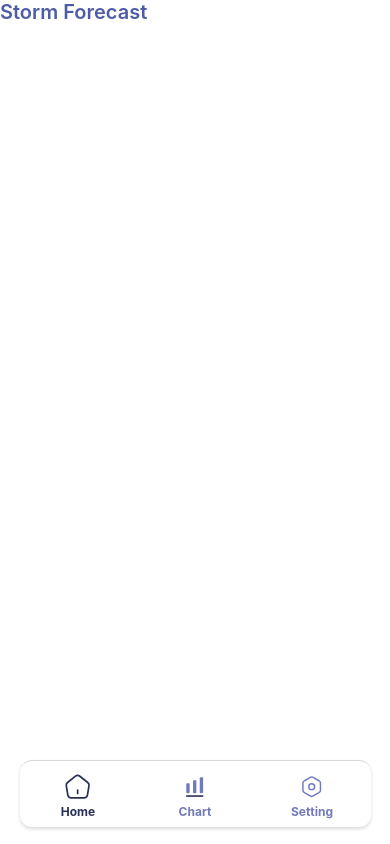
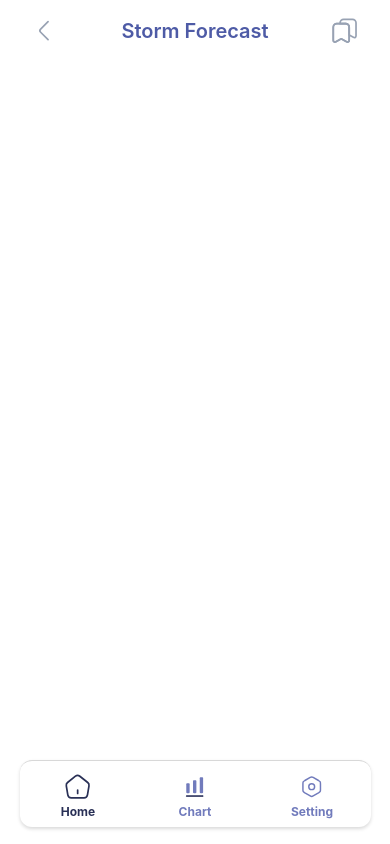
Before and after one commit to TalJa1/StormTracking, a React Native app: screen /Home in a window 390 px wide. Built offline with nearby package versions, Linux system fonts and the light colour scheme.

Commit message:
Refactor SVG icon functions and add new icons

```diff
--- a/views/bottomNavigator/Home.tsx
+++ b/views/bottomNavigator/Home.tsx
@@ -3,6 +3,8 @@ import {StyleSheet, Text, View} from 'react-native';
 import React from 'react';
 import {SafeAreaView} from 'react-native-safe-area-context';
 import useStatusBar from '../../services/useStatusBarCustom';
+import {backIcon, doubleSaveIcon} from '../../assets/svgXml';
+import {vh, vw} from '../../services/styleSheet';
 
 const Home = () => {
   useStatusBar('white');
@@ -15,10 +17,12 @@ const Home = () => {
 
 const Header: React.FC = () => {
   return (
-    <View>
+    <View style={styles.headercontainer}>
+      {backIcon(vw(7), vw(7), '#98A2B3')}
       <Text style={{color: '#4E5BA6', fontSize: 20, fontWeight: '600'}}>
         Storm Forecast
       </Text>
+      {doubleSaveIcon(vw(7), vw(7), '#98A2B3')}
     </View>
   );
 };
@@ -27,4 +31,10 @@ export default Home;
 
 const styles = StyleSheet.create({
   container: {flex: 1, backgroundColor: 'white'},
+  headercontainer: {
+    justifyContent: 'space-around',
+    flexDirection: 'row',
+    alignItems: 'center',
+    paddingVertical: vh(2),
+  },
 });
```
